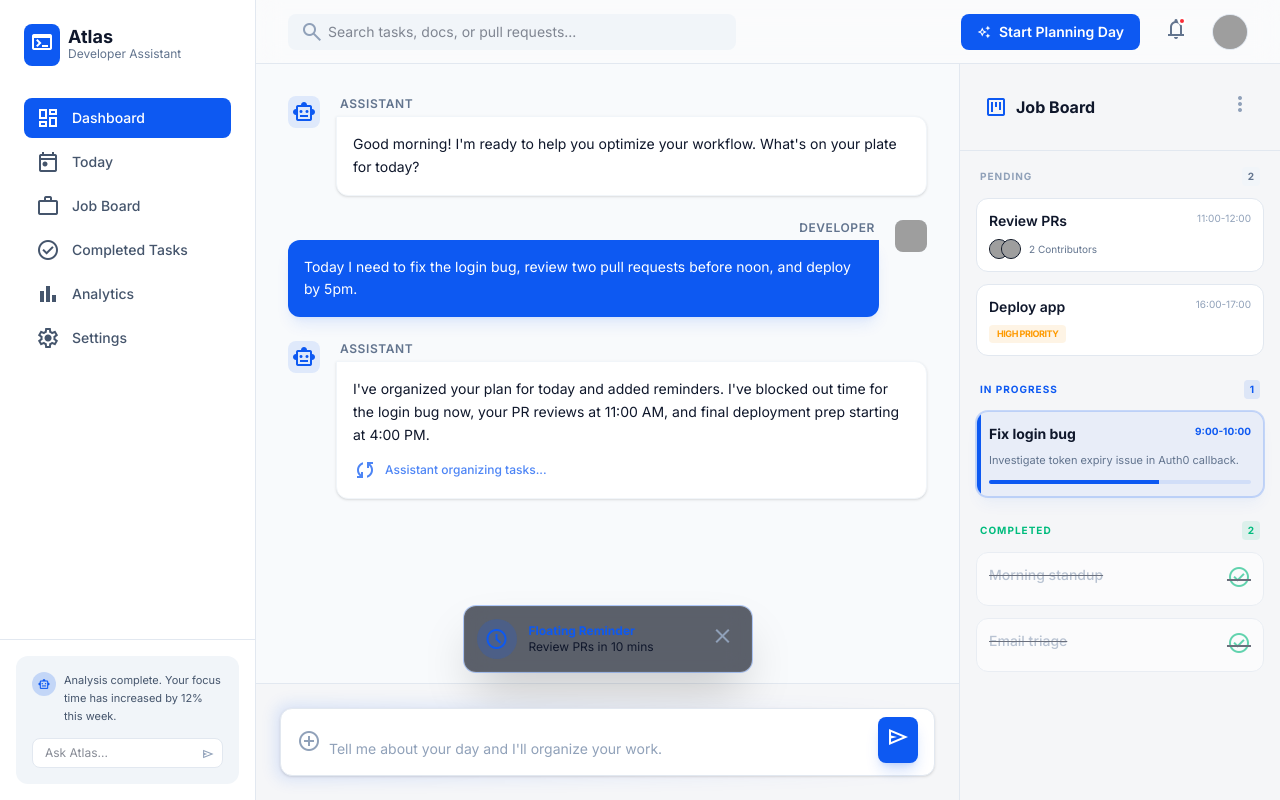
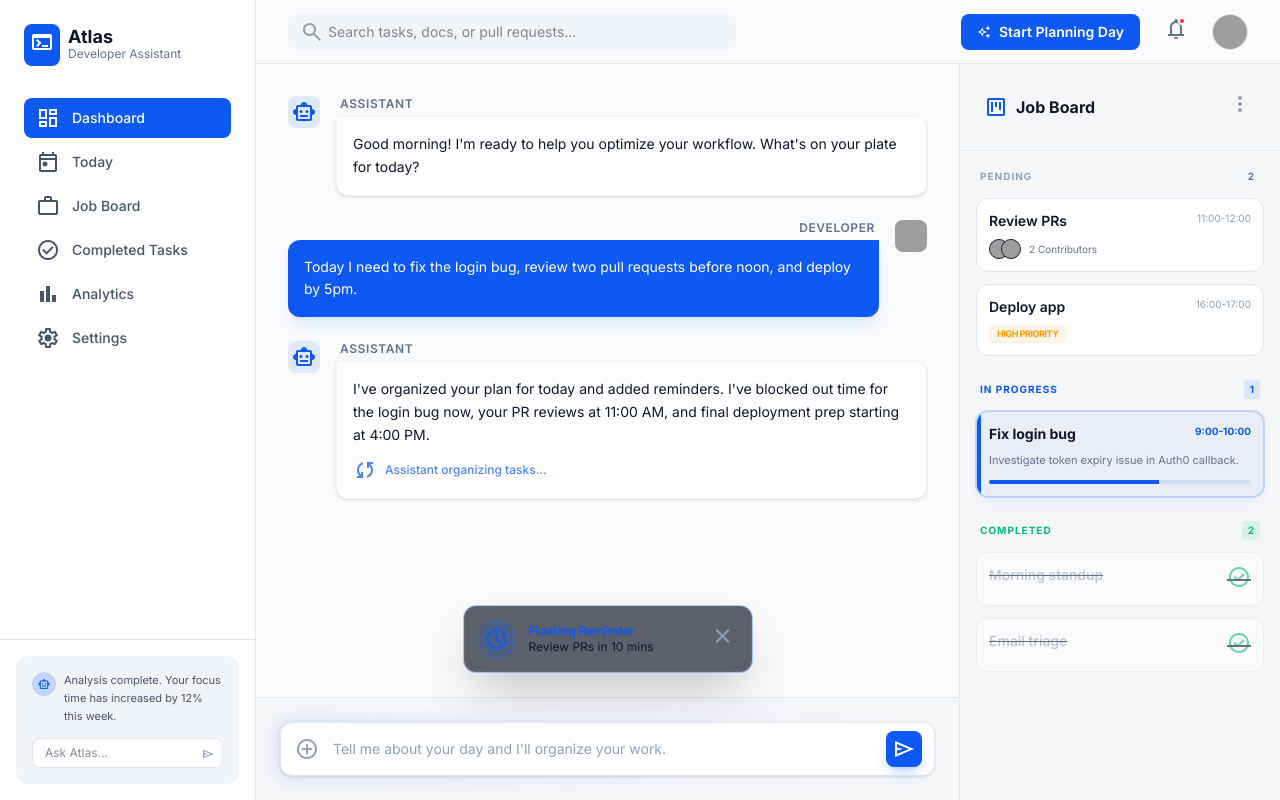
Before and after one commit to mubarakkkkkk/Atlas, a Next.js app: page / in a window 1280 px wide. Built offline with nearby package versions, Linux system fonts and the light colour scheme; grey boxes are pictures that could not be loaded.

Commit message:
little midnight changes

```diff
--- a/app/(auth)/signup/page.tsx
+++ b/app/(auth)/signup/page.tsx
@@ -49,7 +49,7 @@ export default function SignUpPage() {
   };
 
   return (
-    <div className="flex min-h-screen flex-col lg:flex-row">
+    <div className="flex max-h-screen flex-col lg:flex-row">
       {/* Left Section: Branding & Illustration */}
       <SignupBranding />
 
--- a/app/components/dashboard/ChatPanel.tsx
+++ b/app/components/dashboard/ChatPanel.tsx
@@ -113,17 +113,17 @@ export function ChatPanel() {
       <div className="p-6 bg-background-light dark:bg-background-dark border-t border-slate-200 dark:border-slate-800">
         <div className="max-w-3xl mx-auto relative group">
           <div className="absolute -inset-1 bg-linear-to-r from-primary/50 to-primary/0 rounded-xl blur opacity-25 group-focus-within:opacity-50 transition duration-1000" />
-          <div className="relative bg-white dark:bg-slate-800 rounded-xl border border-slate-200 dark:border-slate-700 shadow-sm flex items-end p-2 pr-4">
-            <button className="p-2 text-slate-400 hover:text-primary transition-colors">
-              <MaterialIcon name="add_circle" />
+          <div className="relative bg-white dark:bg-slate-800 rounded-xl border border-slate-200 dark:border-slate-700 shadow-sm flex items-center gap-2 p-2 pr-3">
+            <button className="flex items-center justify-center w-9 h-9 text-slate-400 hover:text-primary transition-colors shrink-0">
+              <MaterialIcon name="add_circle" className="text-xl" />
             </button>
             <textarea
-              className="w-full bg-transparent border-none focus:ring-0 text-sm resize-none py-2 placeholder:text-slate-400 outline-none"
+              className="flex-1 bg-transparent border-none focus:ring-0 text-sm resize-none leading-9 placeholder:text-slate-400 outline-none min-h-[36px]"
               placeholder="Tell me about your day and I'll organize your work."
               rows={1}
             />
-            <button className="mb-1 p-2 bg-primary text-white rounded-lg hover:bg-primary/90 transition-colors shadow-lg shadow-primary/20">
-              <MaterialIcon name="send" />
+            <button className="flex items-center justify-center w-9 h-9 bg-primary text-white rounded-lg hover:bg-primary/90 transition-colors shadow-lg shadow-primary/20 shrink-0">
+              <MaterialIcon name="send" className="text-xl" />
             </button>
           </div>
         </div>
```
